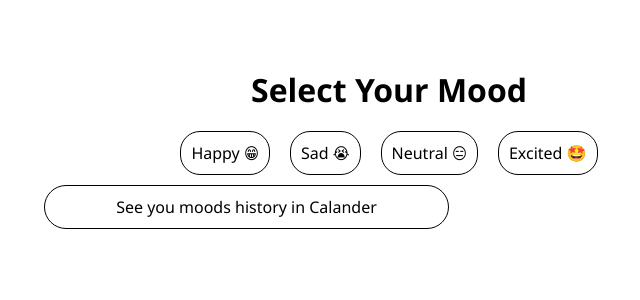
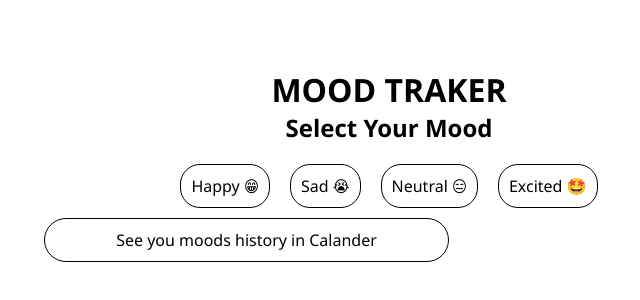
Before and after one commit to YashDevani-source/cohort-, a plain HTML site: page index.html in a window 1280 px wide. Shown: the part 182-482 px from the top of the page, without its empty margins (251-891 px from the left). Drawn offline with Linux system fonts and the light colour scheme.

Commit message:
modefied index.html

```diff
--- a/index.html
+++ b/index.html
@@ -7,7 +7,11 @@
     <link rel="stylesheet" href="./styles.css">
 </head>
 <body>
-    <h1>Select Your Mood</h1>
+    <div class="container">
+        <div class="heading">
+            <h1>MOOD TRAKER</h1>
+            <h2>Select Your Mood</h2>
+        </div>
     <div class="mood_container">
         <div class="mood">Happy 😁</div>
         <div class="mood">Sad 😭</div>
@@ -17,5 +21,6 @@
     <div class="calander">
         <p class="calander_text">See you moods history in Calander</p>
     </div>
+    </div>
 </body>
 </html>
```
